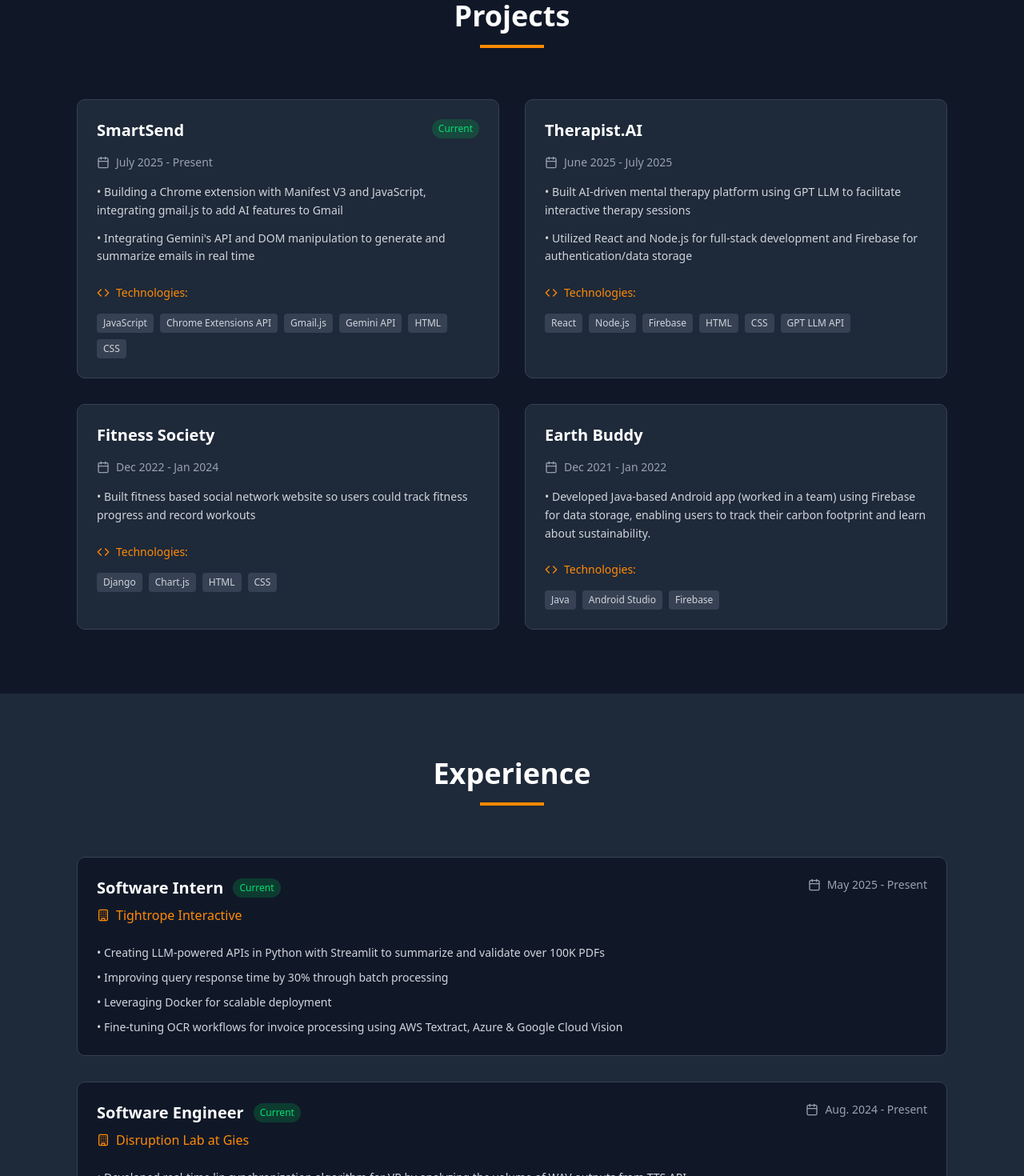
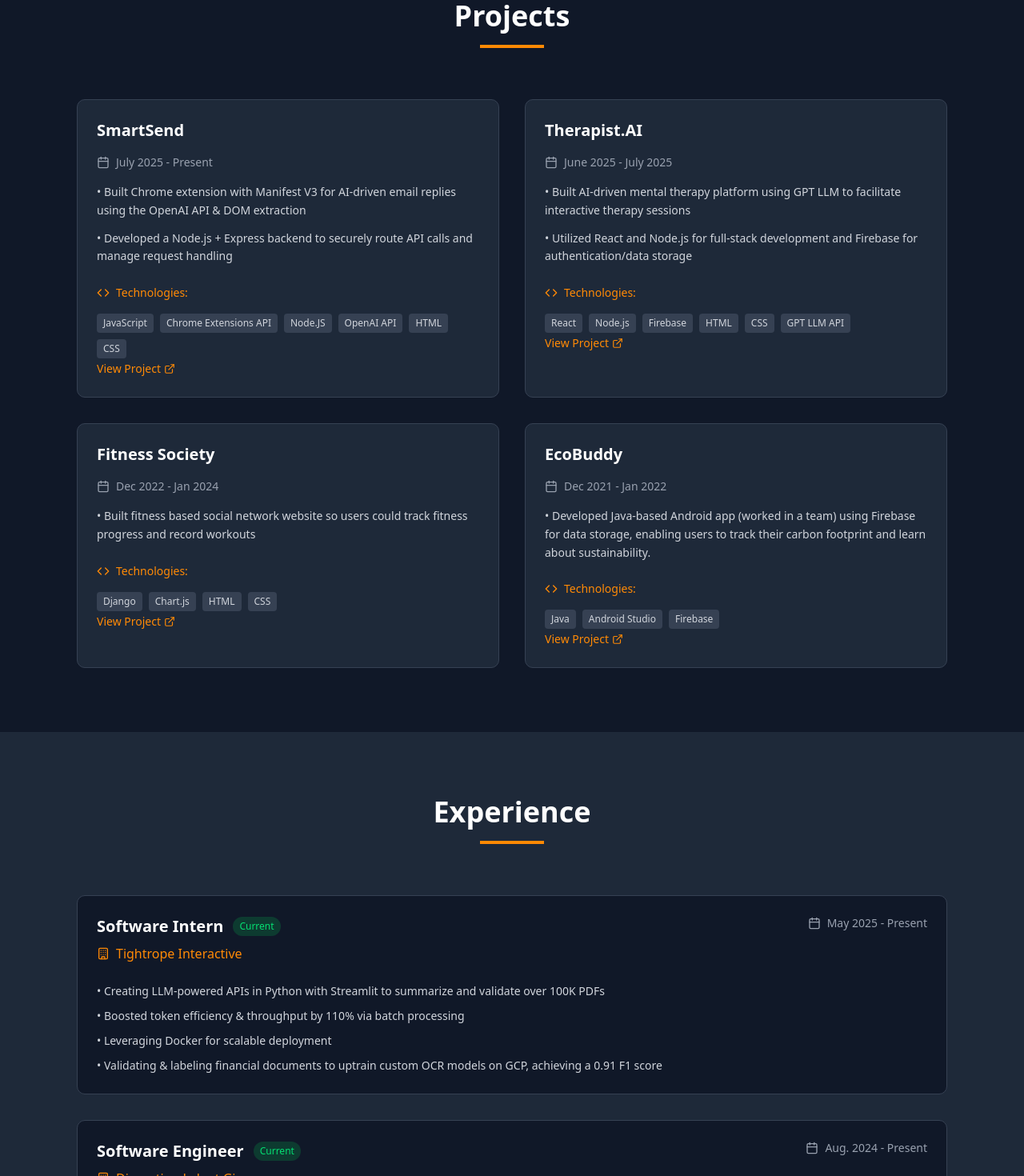
Before and after one commit to akashdanda/PersonalWebsite, a Next.js app: page / in a window 1280 px wide. Shown: the part 1640-3110 px from the top of the page at 80% size. Built offline with nearby package versions, Linux system fonts and the light colour scheme.

Commit message:
project update

```diff
--- a/components/projects-section.tsx
+++ b/components/projects-section.tsx
@@ -1,5 +1,5 @@
 import { projects } from "../data/projects"
-import { Calendar, Code } from "lucide-react"
+import { Calendar, Code, ExternalLink } from "lucide-react"
 
 export default function ProjectsSection() {
   return (
@@ -49,6 +49,16 @@
                   </span>
                 ))}
               </div>
+              {project.link && (
+                <a
+                  href={project.link}
+                  target="_blank"
+                  rel="noopener noreferrer"
+                  className="inline-flex items-center gap-1 text-sm text-orange-400 hover:underline"
+                >
+                  View Project <ExternalLink size={14} />
+                </a>
+              )}
             </div>
           ))}
         </div>
--- a/data/experiences.ts
+++ b/data/experiences.ts
@@ -14,9 +14,9 @@
     current: true,
     description: [
       "Creating LLM-powered APIs in Python with Streamlit to summarize and validate over 100K PDFs",
-      "Improving query response time by 30% through batch processing",
+      "Boosted token efficiency & throughput by 110% via batch processing",
       "Leveraging Docker for scalable deployment",
-      "Fine-tuning OCR workflows for invoice processing using AWS Textract, Azure & Google Cloud Vision"
+      "Validating & labeling financial documents to uptrain custom OCR models on GCP, achieving a 0.91 F1 score"
     ],
   },
   {
--- a/data/projects.ts
+++ b/data/projects.ts
@@ -4,18 +4,19 @@
   duration: string
   description: string[]
   current?: boolean
+  link: string
 }
 
 export const projects: Project[] = [
   {
     title: "SmartSend",
-    technologies: ["JavaScript", "Chrome Extensions API", "Gmail.js", "Gemini API", "HTML", "CSS"],
+    technologies: ["JavaScript", "Chrome Extensions API", "Node.JS", "OpenAI API", "HTML", "CSS"],
     duration: "July 2025 - Present",
-    current: true,
     description: [
-      "Building a Chrome extension with Manifest V3 and JavaScript, integrating gmail.js to add AI features to Gmail",
-      "Integrating Gemini's API and DOM manipulation to generate and summarize emails in real time",
+      "Built Chrome extension with Manifest V3 for AI-driven email replies using the OpenAI API & DOM extraction",
+      "Developed a Node.js + Express backend to securely route API calls and manage request handling",
     ],
+    link: "https://github.com/akashdanda/SmartSend"
   },
   {
     title: "Therapist.AI",
@@ -25,6 +26,7 @@
       "Built AI-driven mental therapy platform using GPT LLM to facilitate interactive therapy sessions",
       "Utilized React and Node.js for full-stack development and Firebase for authentication/data storage",
     ],
+    link: "https://github.com/akashdanda/TherapistAI"
   },
     {
     title: "Fitness Society",
@@ -33,13 +35,15 @@
     description: [
       "Built fitness based social network website so users could track fitness progress and record workouts"
     ],
+    link: "https://github.com/akashdanda/FitnessSociety"
   },
       {
-    title: "Earth Buddy",
+    title: "EcoBuddy",
     technologies: ["Java", "Android Studio", "Firebase"],
     duration: "Dec 2021 - Jan 2022",
     description: [
       "Developed Java-based Android app (worked in a team) using Firebase for data storage, enabling users to track their carbon footprint and learn about sustainability."
     ],
+    link: "https://youtu.be/HuweR0DVppM"
   },
 ]
```
